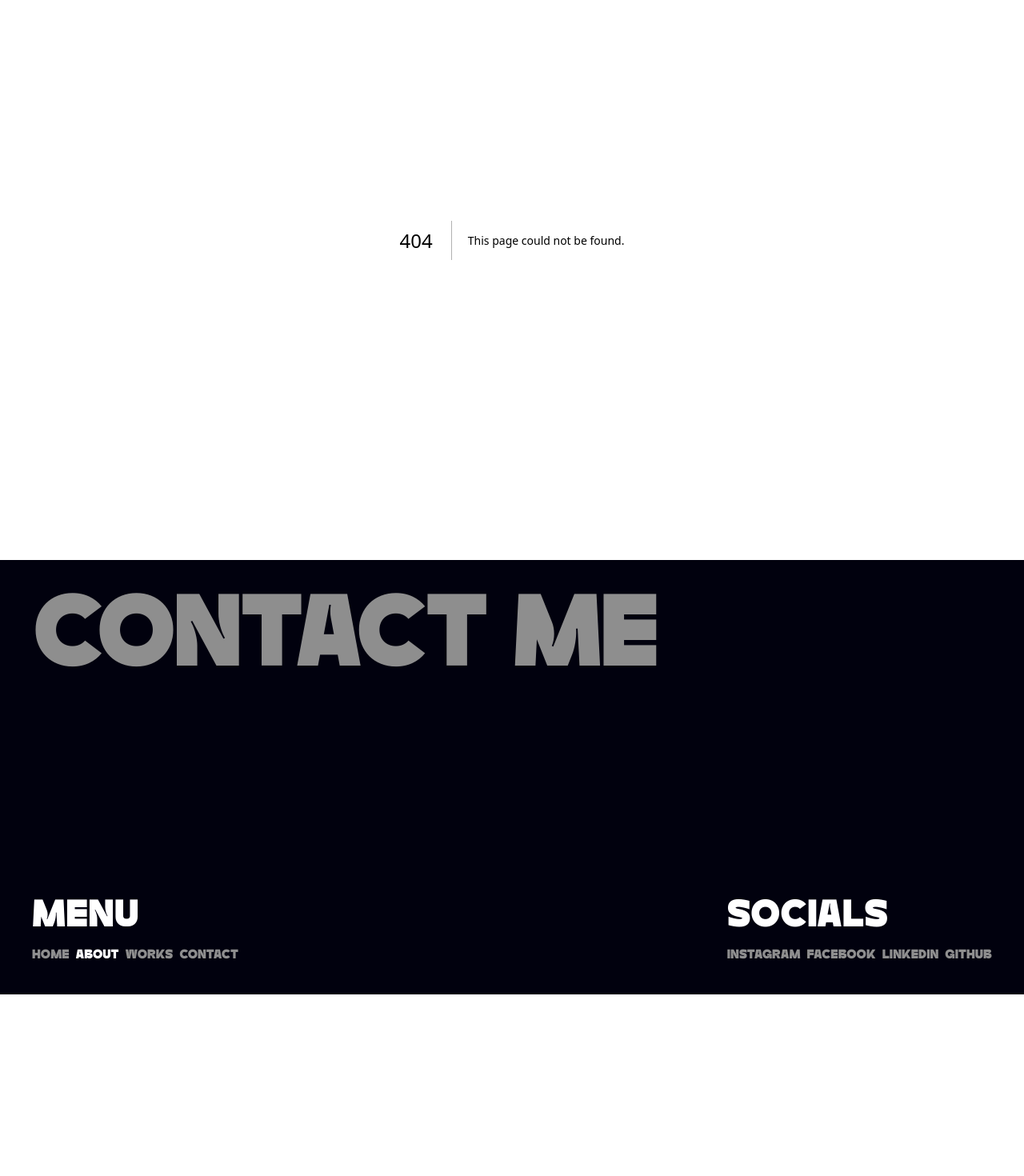
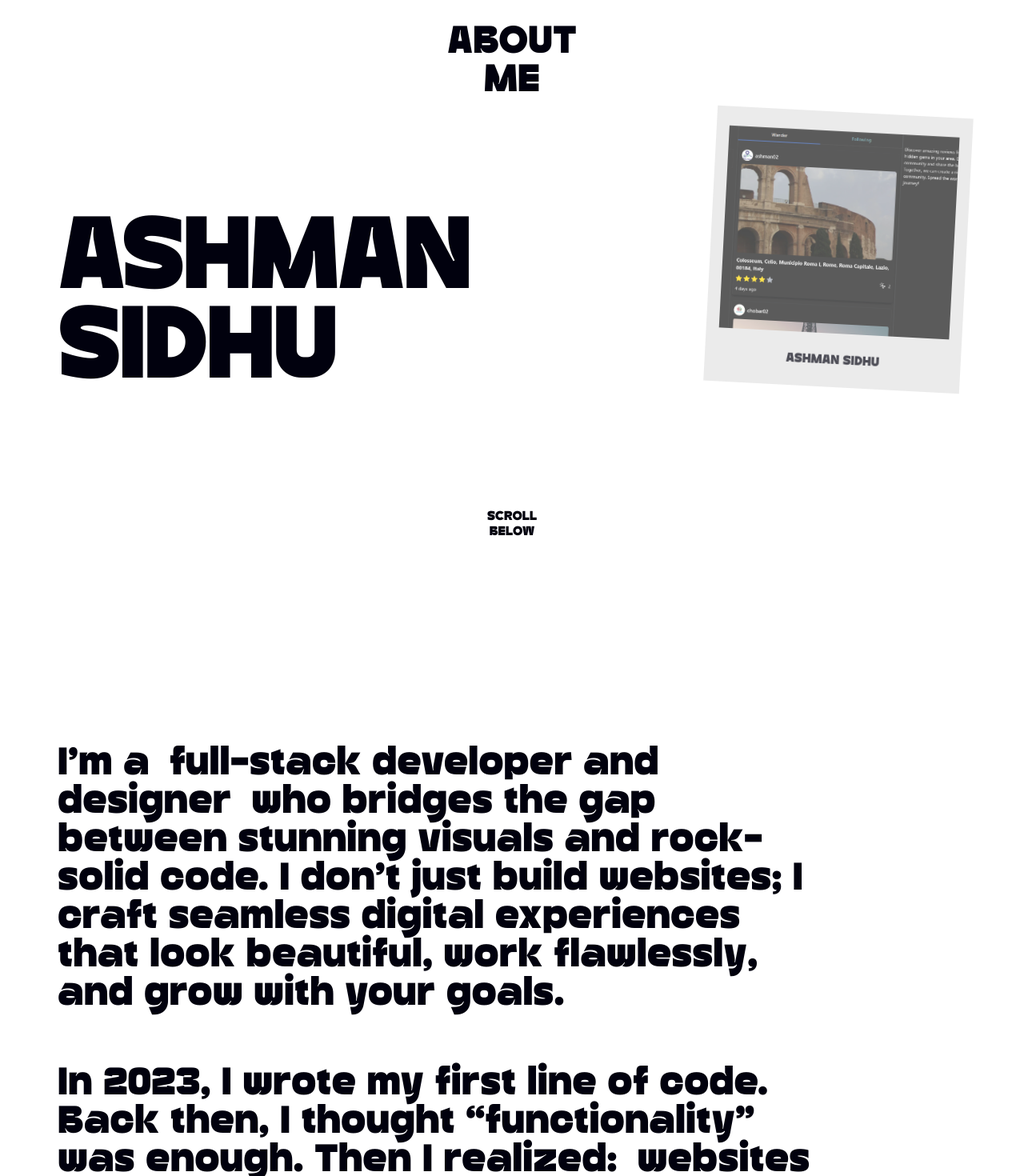
Before and after one commit to ashman02/portfolio-3, a Next.js app: page /about in a window 1280 px wide. Before the commit this address had no page. Shown: the part 100-1570 px from the top of the page at 80% size. Before the commit the page ends 1343 px from the top, so only its background shows below. Built offline with nearby package versions, Linux system fonts and the light colour scheme.

Commit message:
about page design done

```diff
--- /dev/null
+++ b/src/app/(app)/about/page.tsx
@@ -0,0 +1,76 @@
+"use client"
+import Image from "next/image"
+import React, { useRef } from "react"
+import home from "@/../public/images/placesur/Home.png"
+import { useGSAP } from "@gsap/react"
+import gsap from "gsap"
+import { ScrollTrigger } from "gsap/ScrollTrigger"
+
+const About = () => {
+    gsap.registerPlugin(ScrollTrigger)
+    const cardRef = useRef<HTMLDivElement>(null)
+    const secRef = useRef<HTMLElement>(null)
+    useGSAP(() => {
+        // const tl = gsap.timeline()
+        // tl.to(cardRef.current, {
+        //     translateY : "10vh",
+        //     ease : "power3.inOut",
+        //     scrollTrigger : {
+        //         trigger : secRef.current,
+        //         start : "top 10%",
+        //         end : "+=50%",
+        //         scrub : true,
+        //         markers : true,
+        //     }
+        // })
+    }, [])
+  return (
+    <main className="cont main-cont">
+      <section ref={secRef} className="relative">
+        <div className="flex h-screen lg:h-full min-h-[700px] flex-col gap-[200px] lg:gap-36 px-0 md:px-6 lg:px-8 justify-center py-32">
+          <div className="flex flex-col items-center justify-center -gap-1">
+            <h1 className="medium-text">ABOUT</h1>
+            <h1 className="medium-text">ME</h1>
+          </div>
+          <div>
+            <h1 className="large-text">ASHMAN</h1>
+            <h1 className="large-text">SIDHU</h1>
+          </div>
+          <div className="flex flex-col items-center justify-center">
+            <p className="small-text">SCROLL</p>
+            <p className="small-text">BELOW</p>
+          </div>
+        </div>
+        <div ref={cardRef} className="w-[208px] md:w-[282px] lg:w-[320px] h-[240px] md:h-[312px] lg:h-[344px] bg-bgshade2 px-2 py-3 md:px-4 md:py-4 lg:py-6 flex flex-col gap-2 md:gap-4 lg:gap-6 items-center justify-center cursor-pointer mb-5 fixed top-[30%] right-4 md:right-12 lg:right-[72px] -z-10 opacity-70 rotate-3 transform-3d transform-gpu will-change-transform">
+          <Image
+            src={home}
+            alt="home-image"
+            className="w-full h-full object-cover object-center"
+          />
+          <h1 className="small-text">ASHMAN SIDHU</h1>
+        </div>
+        <div className="about-text px-0 md:px-6 lg:px-8 flex flex-col gap-16 py-[128px]">
+            <p className="medium-text w-full md:w-11/12 lg:w-5/6">I’m a full-stack developer and designer who bridges the gap between stunning visuals and rock-solid code. I don’t just build websites; I craft seamless digital experiences that look beautiful, work flawlessly, and grow with your goals.</p>
+            <p className="medium-text w-full md:w-11/12 lg:w-5/6">
+            In 2023, I wrote my first line of code. Back then, I thought “functionality” was enough. Then I realized: websites that look broken feel broken to users—even if they technically work. So I learned design. Now, I build sites that do both: look stunning and run like clockwork.
+            </p>
+        </div>
+      </section>
+      <section className="px-0 md:px-6 lg:px-8 flex items-center justify-center flex-col gap-16 py-[128px]">
+        <h1 className="medium-text">WHAT YOU WILL GET...</h1>
+        <div className="flex flex-col gap-10 lg:gap-[256px] w-full">
+            <div className="flex flex-col lg:flex-row justify-between items-center gap-10">
+                <h1 className="medium-text underline text-bgshade w-full lg:w-[350px]">End-TO-End Development</h1>
+                <h1 className="medium-text underline text-bgshade w-full lg:w-[350px]">Responsive, Pixel-Perfect Design</h1>
+            </div>
+            <div className="flex flex-col lg:flex-row justify-between items-center gap-10">
+                <h1 className="medium-text underline text-bgshade w-full lg:w-[350px]">Clean, Scalable Code</h1>
+                <h1 className="medium-text underline text-bgshade w-full lg:w-[350px]">Interactive Animations</h1>
+            </div>
+        </div>
+      </section>
+    </main>
+  )
+}
+
+export default About
--- a/src/components/Footer.tsx
+++ b/src/components/Footer.tsx
@@ -15,17 +15,17 @@ const Footer = () => {
     },
     {
       name: "ABOUT",
-      link: "/",
+      link: "/about",
       isActive: pathname === "/about",
     },
     {
       name: "WORKS",
-      link: "/",
+      link: "/works",
       isActive: pathname === "/works",
     },
     {
       name: "CONTACT",
-      link: "/",
+      link: "/contact",
       isActive: pathname === "/contact",
     },
   ]
--- a/src/components/Navbar.tsx
+++ b/src/components/Navbar.tsx
@@ -11,17 +11,17 @@ const Navbar = () => {
   const MenuItems = [
     {
       name: "ABOUT",
-      link: "/",
+      link: "/about",
       isActive : pathname === "/about"
     },
     {
       name: "WORKS",
-      link: "/",
+      link: "/works",
       isActive : pathname === "/works"
     },
     {
       name: "CONTACT",
-      link: "/",
+      link: "/contact",
       isActive : pathname === "/contact"
     },
   ]
```
